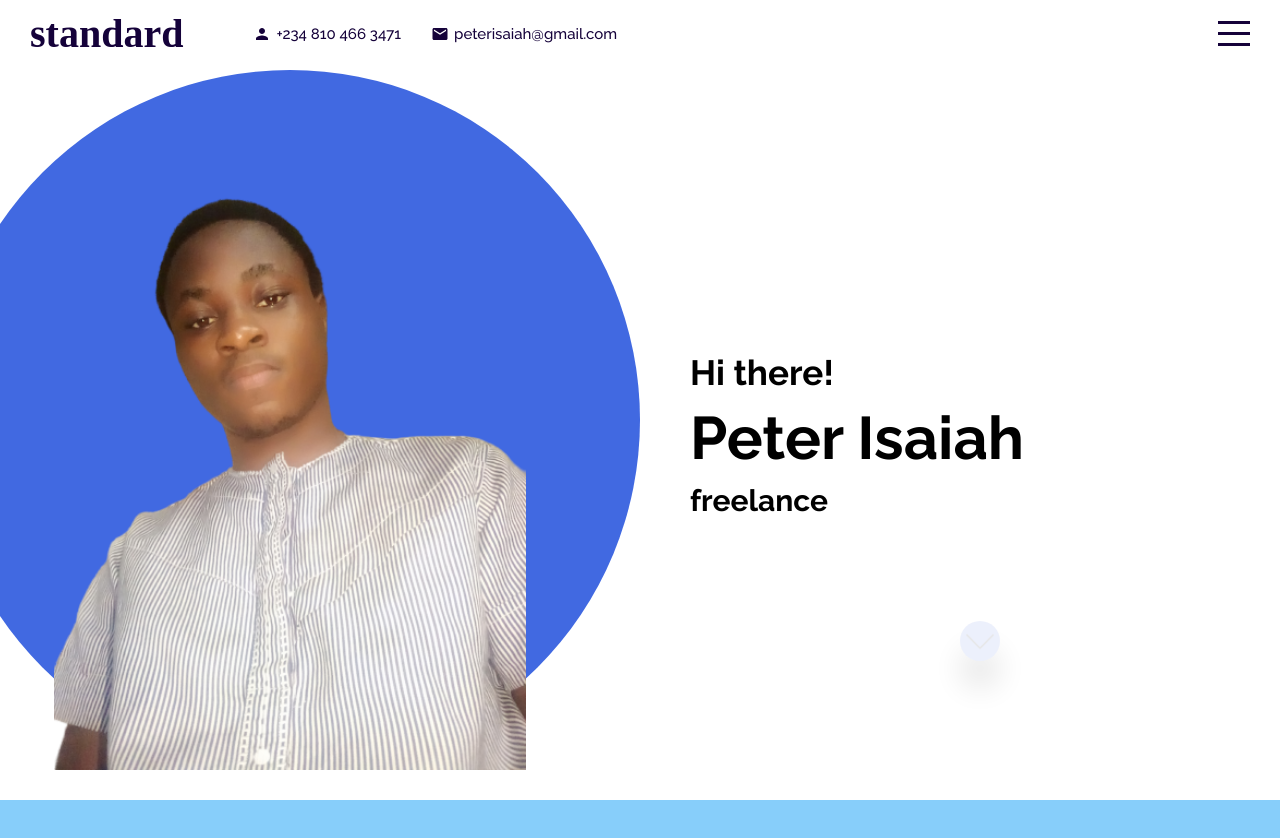
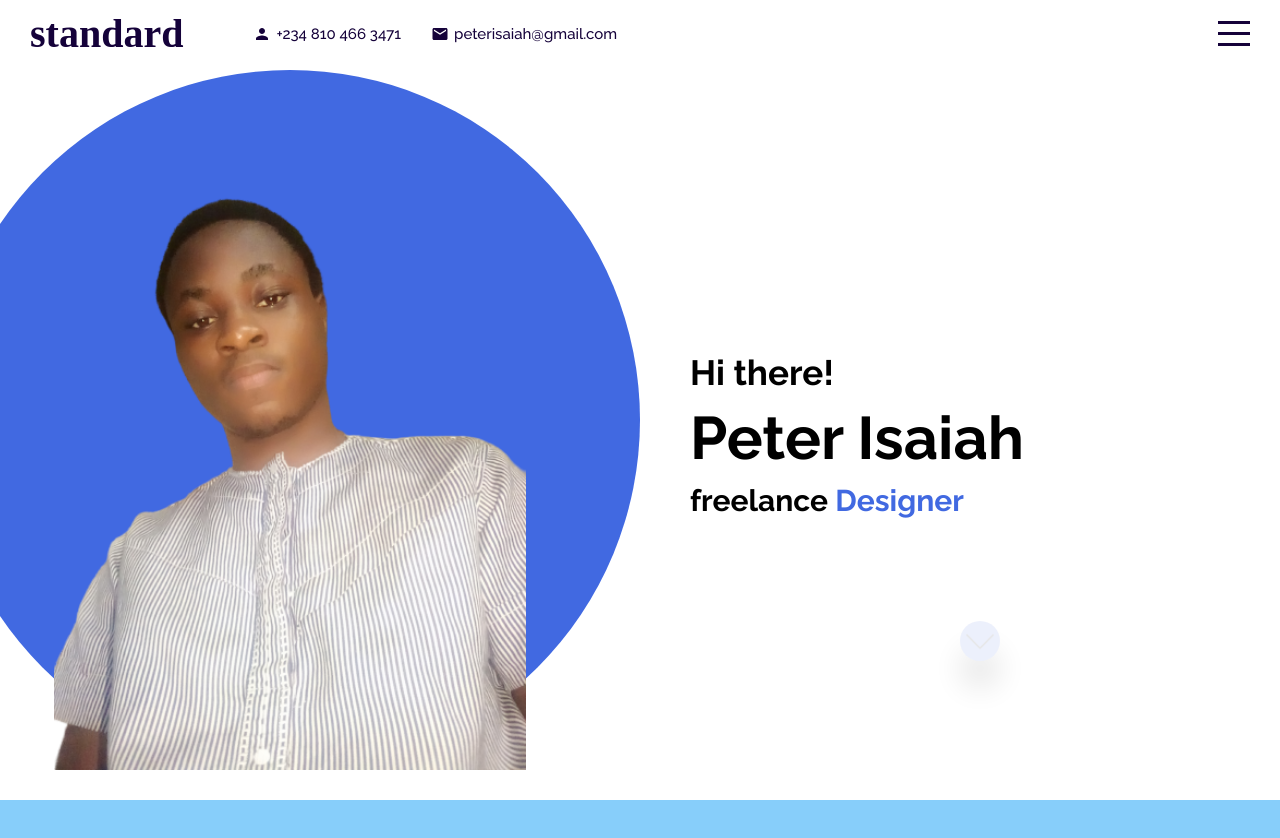
Before and after one commit to Isaiah-peter/isaiahwebpage, a React (Create React App) app: page / in a window 1280 px wide. Shown: the top 838 px of the page. Built offline with nearby package versions, Linux system fonts and the light colour scheme.

Commit message:
small change

```diff
--- a/src/component/intro/Intro.jsx
+++ b/src/component/intro/Intro.jsx
@@ -11,10 +11,10 @@ const Intro = () => {
           <h2>Hi there!</h2>
           <h1>Peter Isaiah</h1>
           <h3>
-            freelance<span></span>
+            freelance <span>Designer</span>
           </h3>
         </div>
-        <a href="#potfolio">
+        <a href="#portfolio">
           <img src="img\down-arrow.png" alt />
         </a>
       </div>
--- a/src/sass/component/intro.scss
+++ b/src/sass/component/intro.scss
@@ -41,10 +41,16 @@
 
       h2{
         font-size: 35px;
+
       }
 
       h3{
         font-size: 30px;
+
+        span {
+          font-size: inherit;
+          color: royalblue;
+        }
       }
 
     }
```
